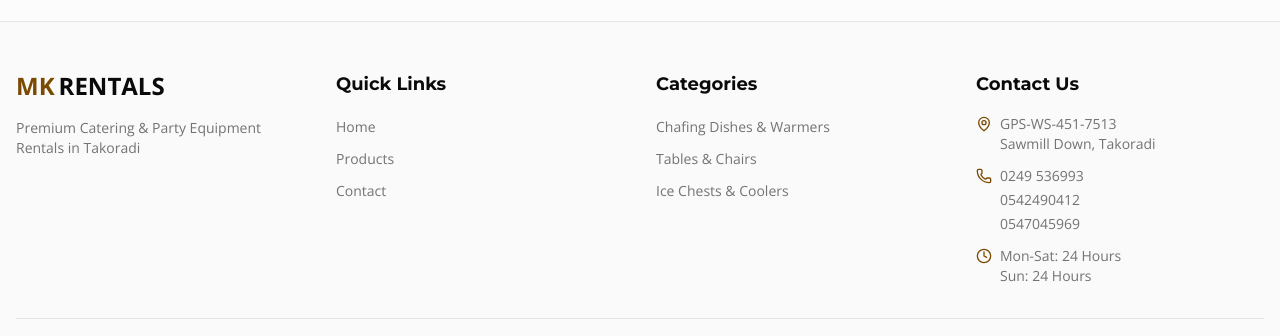
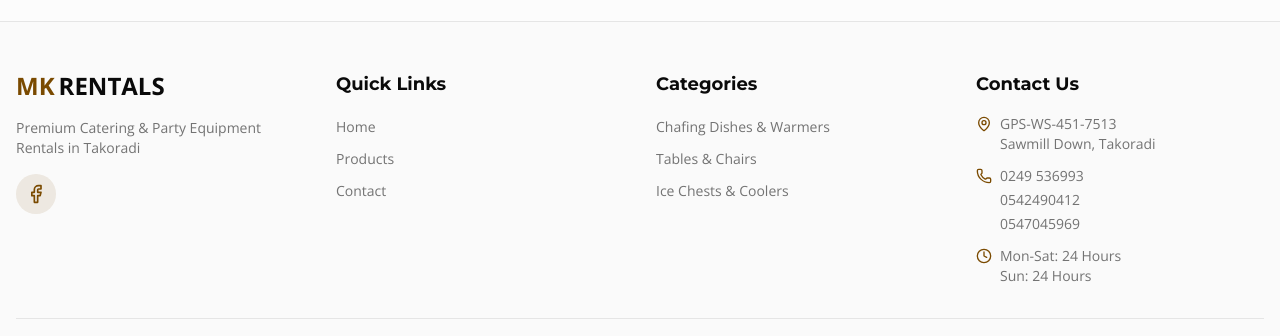
Before and after one commit to en-arthur/mk-rentals, a Next.js app: page / in a window 1280 px wide. Shown: the part 3393-3729 px from the top of the page. Built offline with nearby package versions, Linux system fonts and the light colour scheme.

Commit message:
init commit

```diff
--- a/src/components/layout/footer.jsx
+++ b/src/components/layout/footer.jsx
@@ -1,5 +1,5 @@
 import Link from 'next/link';
-import { MapPin, Phone, Clock } from 'lucide-react';
+import { MapPin, Phone, Clock, Facebook } from 'lucide-react';
 import { SITE_CONFIG, NAV_LINKS } from '@/lib/constants';
 import { categories } from '@/lib/data/categories';
 
@@ -19,6 +19,20 @@ export default function Footer() {
             <p className="text-sm text-muted-foreground mb-4">
               {SITE_CONFIG.description}
             </p>
+            {/* Social Media Links */}
+            {SITE_CONFIG.social.facebook && (
+              <div className="flex items-center space-x-3">
+                <a
+                  href={SITE_CONFIG.social.facebook}
+                  target="_blank"
+                  rel="noopener noreferrer"
+                  className="flex items-center justify-center w-10 h-10 rounded-full bg-primary/10 hover:bg-primary/20 text-primary transition-colors"
+                  aria-label="Visit our Facebook page"
+                >
+                  <Facebook className="h-5 w-5" />
+                </a>
+              </div>
+            )}
           </div>
 
           {/* Quick Links */}
--- a/src/lib/constants.js
+++ b/src/lib/constants.js
@@ -18,7 +18,7 @@ export const SITE_CONFIG = {
     lng: -1.7513
   },
   social: {
-    facebook: '',
+    facebook: 'https://web.facebook.com/profile.php?id=61582098965517',
     instagram: '',
     twitter: ''
   }
```
